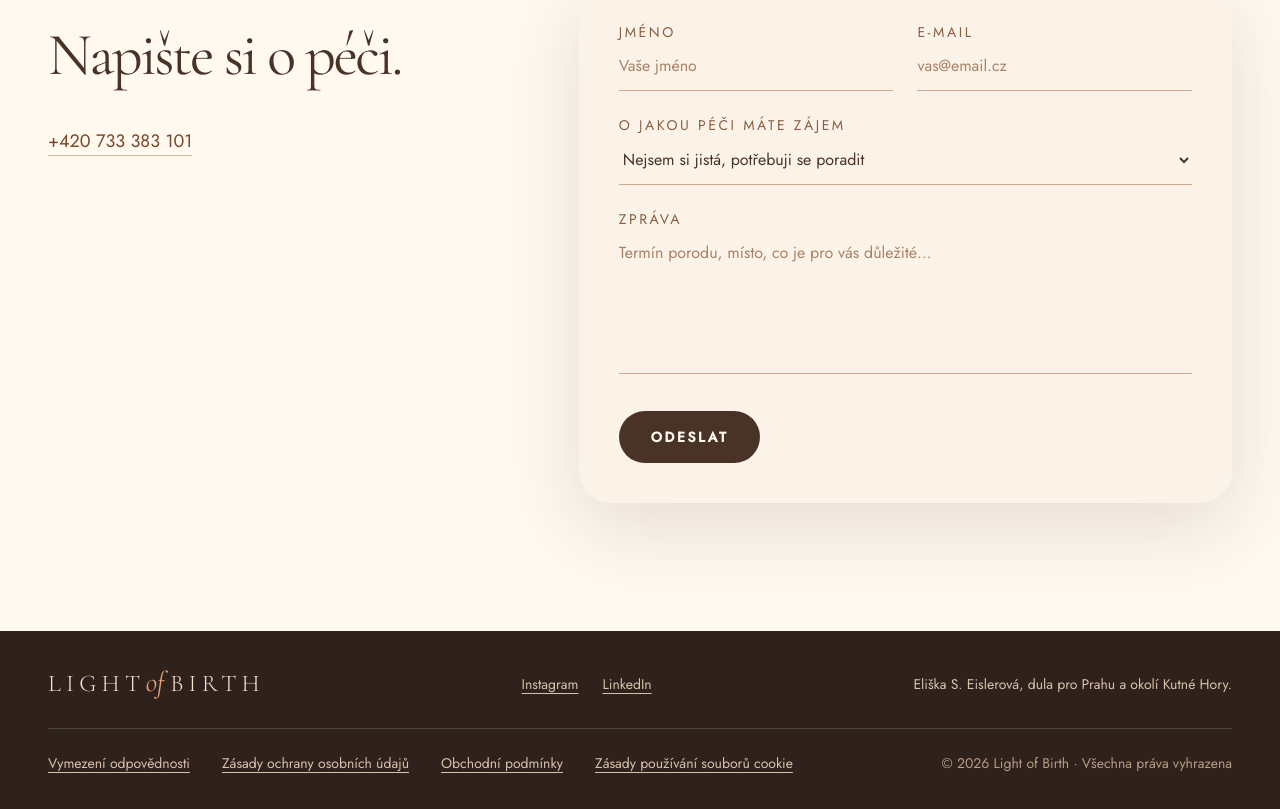
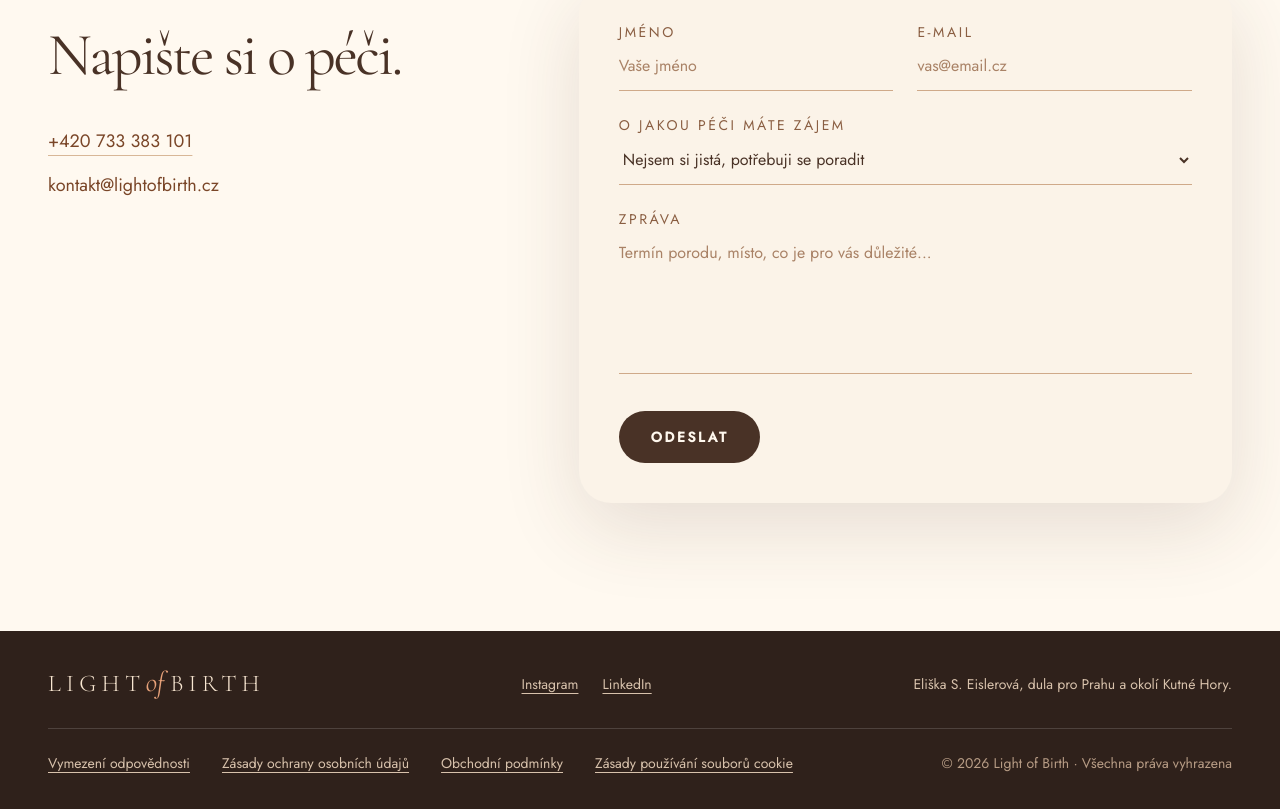
Before and after one commit to eeislerova/Light-of-Birth, a React (Vite) app: page / in a window 1280 px wide. Shown: the part 5544-6353 px from the top of the page. Built offline with nearby package versions, Linux system fonts and the light colour scheme.

Commit message:
Show Czech contact email on cz website

```diff
--- a/src/App.tsx
+++ b/src/App.tsx
@@ -682,9 +682,9 @@ export default function App() {
             </h2>
             <div className="mt-8 space-y-3 text-lg leading-8 text-[#73513d]">
               <a className="inline-block text-[#7a4628] underline decoration-[#d8b797] underline-offset-8 transition hover:text-[#493226]" href={`tel:+420733383101`}>+420 733 383 101</a>
-              {isComDomain ? (
-                <p className="text-[#7a4628]">contact@lightofbirth.com</p>
-              ) : null}
+              <p className="text-[#7a4628]">
+                {isComDomain ? "contact@lightofbirth.com" : "kontakt@lightofbirth.cz"}
+              </p>
             </div>
           </div>
 
```
